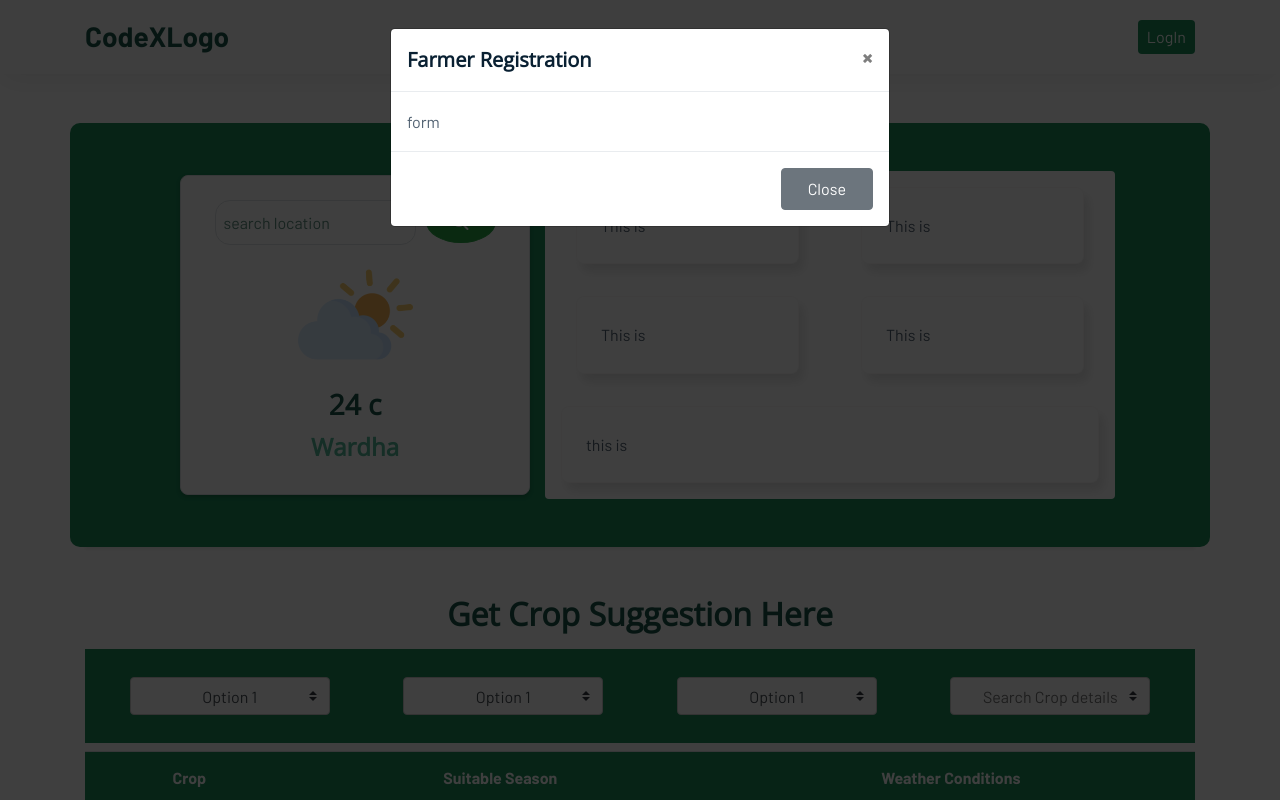
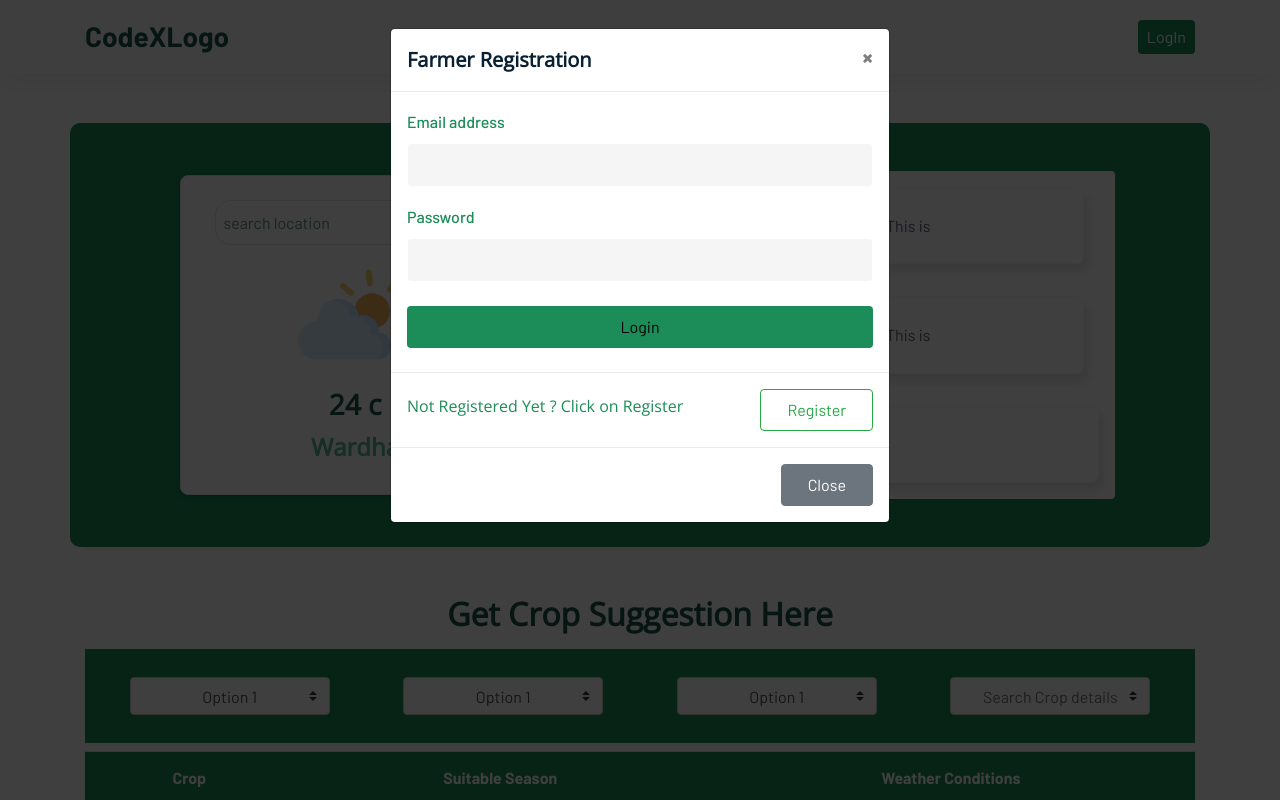
Before and after one commit to ganesh29082002/KrishiConnect1, a React (Create React App) app in the folder client/: page /weather/home in a window 1280 px wide. Both pictures are taken after a click on the button "LogIn". Shown: the top 800 px of the page. Built offline with nearby package versions, Linux system fonts and the light colour scheme.

Commit message:
login box added

```diff
--- a/client/src/components/CommonNavigation.js
+++ b/client/src/components/CommonNavigation.js
@@ -64,7 +64,45 @@ const NavigationBar = () => {
       </button>
     </div>
     <div class="modal-body">
-      form
+    <div className="mb-3">
+                  <label className="form-label mediumGreenText">Email address</label>
+                  <input
+                    // onChange={onChangeHandler}
+                    // value={data.email}
+                    type="email"
+                    name="email"
+                    className="form-control shadow-none"
+                  />
+                </div>
+
+                <div className="mb-4">
+                  <label className="form-label mediumGreenText">Password</label>
+                  <input
+                    // onChange={onChangeHandler}
+                    // value={data.password}
+                    type="password"
+                    name="password"
+                    className="form-control shadow-none"
+                  />
+                </div>
+
+                <div className="d-flex align-items-center justify-content-between mb-2">
+                  <button
+                    // onClick={(e) => onLogin(e)}
+                    className="btn darkGreenbg SHADOW-NONE w-100" data-dismiss="modal"
+                  >
+                    Login
+                  </button>
+
+                </div>
+              </div>
+              <div class="modal-footer d-flex justify-content-between">
+    <div style={{display : "block"}}>
+        <h6 className="mediumGreenText">Not Registered Yet ? Click on Register</h6>
+    </div>
+    <div>
+        <button type="button" class="btn btn-outline-success w-100" data-dismiss="modal">Register</button>
+    </div>
     </div>
     <div class="modal-footer">
       <button type="button" class="btn btn-secondary" data-dismiss="modal">Close</button>
```
